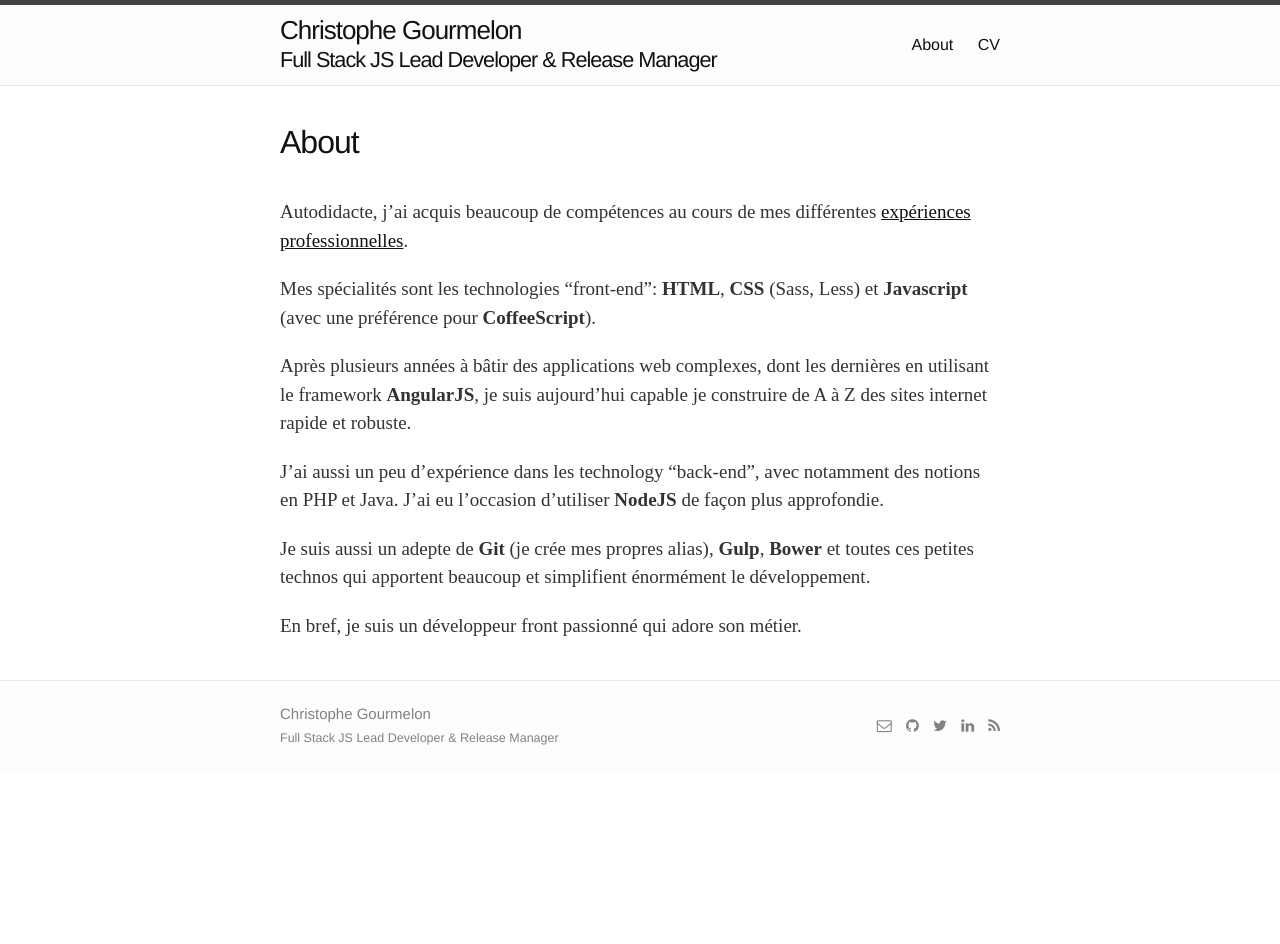
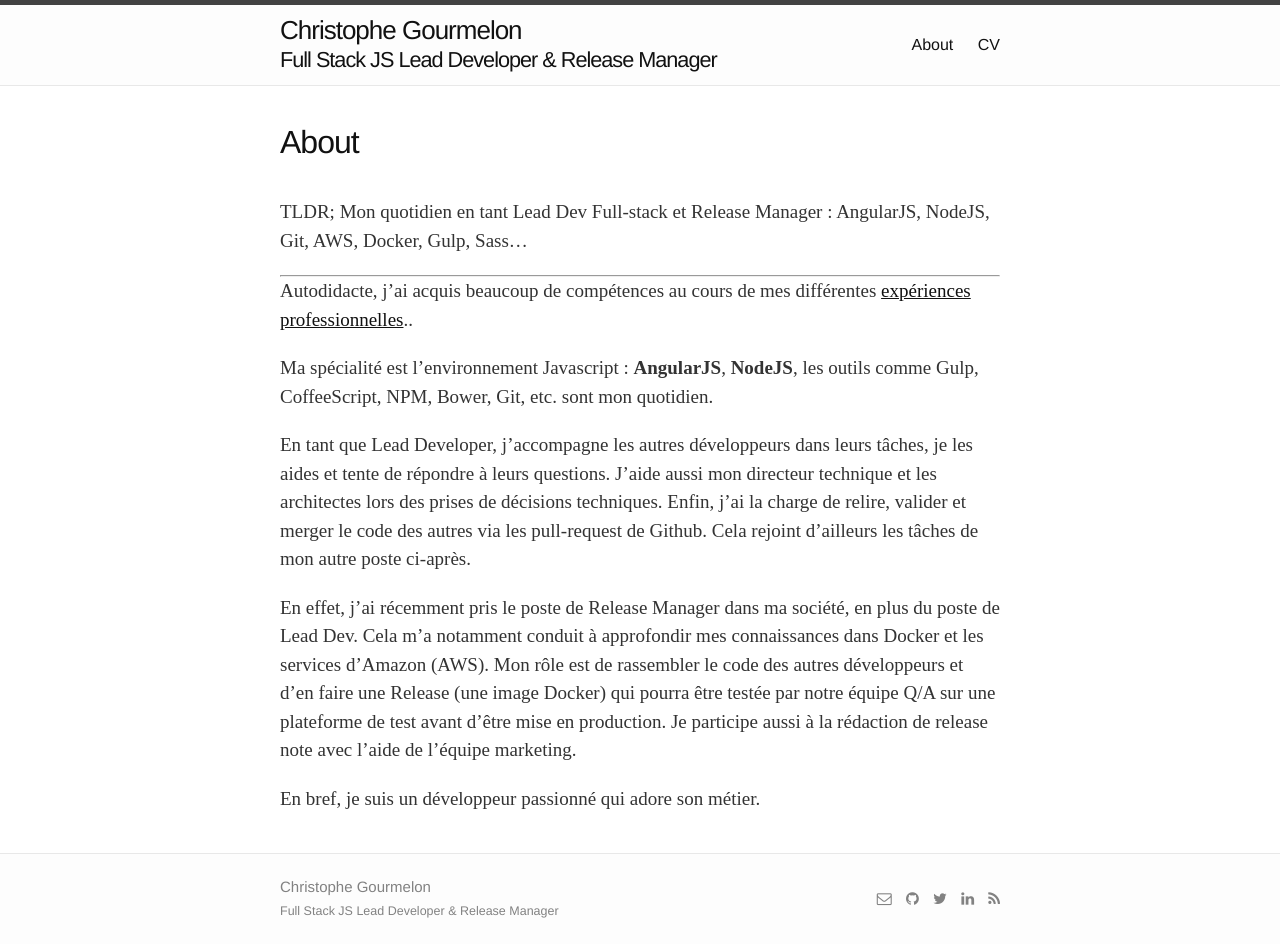
Before and after one commit to roparz/roparz.github.io, a Jekyll site: the page built from about.md, in a window 1280 px wide. Built offline with Jekyll 4.4.1, drawn with Linux system fonts in a browser that asks for light colours; nearby versions of some CDN libraries; before the commit the page ends 900 px from its top, so only the background shows below that.

Commit message:
Update about.md

```diff
--- a/about.md
+++ b/about.md
@@ -4,20 +4,16 @@ title: About
 permalink: /about/
 ---
 
-Autodidacte, j'ai acquis beaucoup de compétences au cours de mes différentes
-<a href="https://www.linkedin.com/in/cgourmelon" target="_blank">expériences professionnelles</a>.
+TLDR; Mon quotidien en tant Lead Dev Full-stack et Release Manager : AngularJS, NodeJS, Git, AWS, Docker, Gulp, Sass...
 
-Mes spécialités sont les technologies "front-end": **HTML**, **CSS** (Sass, Less)
-et **Javascript** (avec une préférence pour **CoffeeScript**).
+---
 
-Après plusieurs années à bâtir des applications web complexes, dont les dernières
-en utilisant le framework **AngularJS**, je suis aujourd'hui capable je construire
-de A à Z des sites internet rapide et robuste.
+Autodidacte, j'ai acquis beaucoup de compétences au cours de mes différentes <a href="https://www.linkedin.com/in/cgourmelon" target="_blank">expériences professionnelles</a>..
 
-J'ai aussi un peu d'expérience dans les technology "back-end", avec notamment des
-notions en PHP et Java. J'ai eu l'occasion d'utiliser **NodeJS** de façon plus approfondie.
+Ma spécialité est l'environnement Javascript : **AngularJS**, **NodeJS**, les outils comme Gulp, CoffeeScript, NPM, Bower, Git, etc. sont mon quotidien.
 
-Je suis aussi un adepte de **Git** (je crée mes propres alias), **Gulp**, **Bower**
-et toutes ces petites technos qui apportent beaucoup et simplifient énormément le développement.
+En tant que Lead Developer, j'accompagne les autres développeurs dans leurs tâches, je les aides et tente de répondre à leurs questions. J'aide aussi mon directeur technique et les architectes lors des prises de décisions techniques. Enfin, j'ai la charge de relire, valider et merger le code des autres via les pull-request de Github. Cela rejoint d'ailleurs les tâches de mon autre poste ci-après.
 
-En bref, je suis un développeur front passionné qui adore son métier.
+En effet, j'ai récemment pris le poste de Release Manager dans ma société, en plus du poste de Lead Dev. Cela m'a notamment conduit à approfondir mes connaissances dans Docker et les services d'Amazon (AWS). Mon rôle est de rassembler le code des autres développeurs et d'en faire une Release (une image Docker) qui pourra être testée par notre équipe Q/A sur une plateforme de test avant d'être mise en production. Je participe aussi à la rédaction de release note avec l'aide de l'équipe marketing.
+
+En bref, je suis un développeur passionné qui adore son métier.
```
